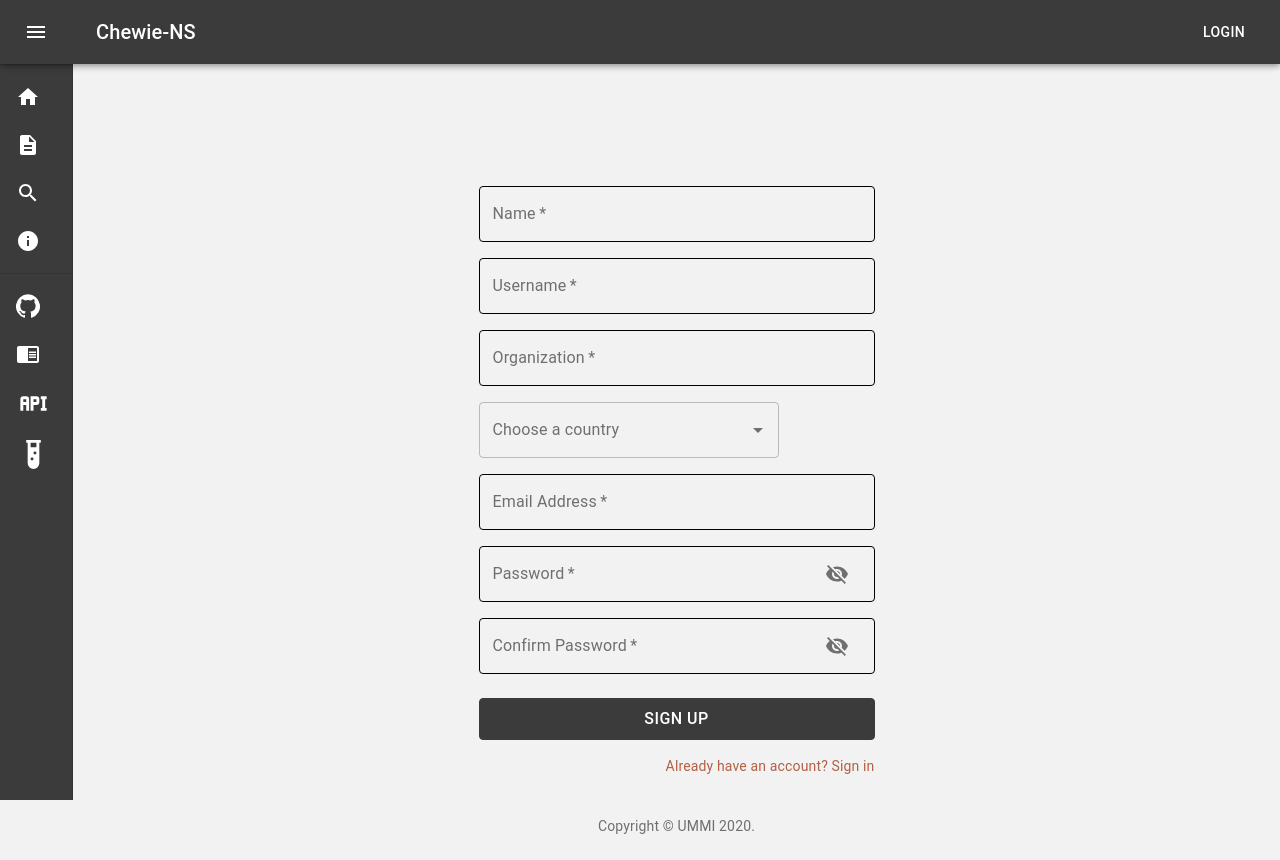
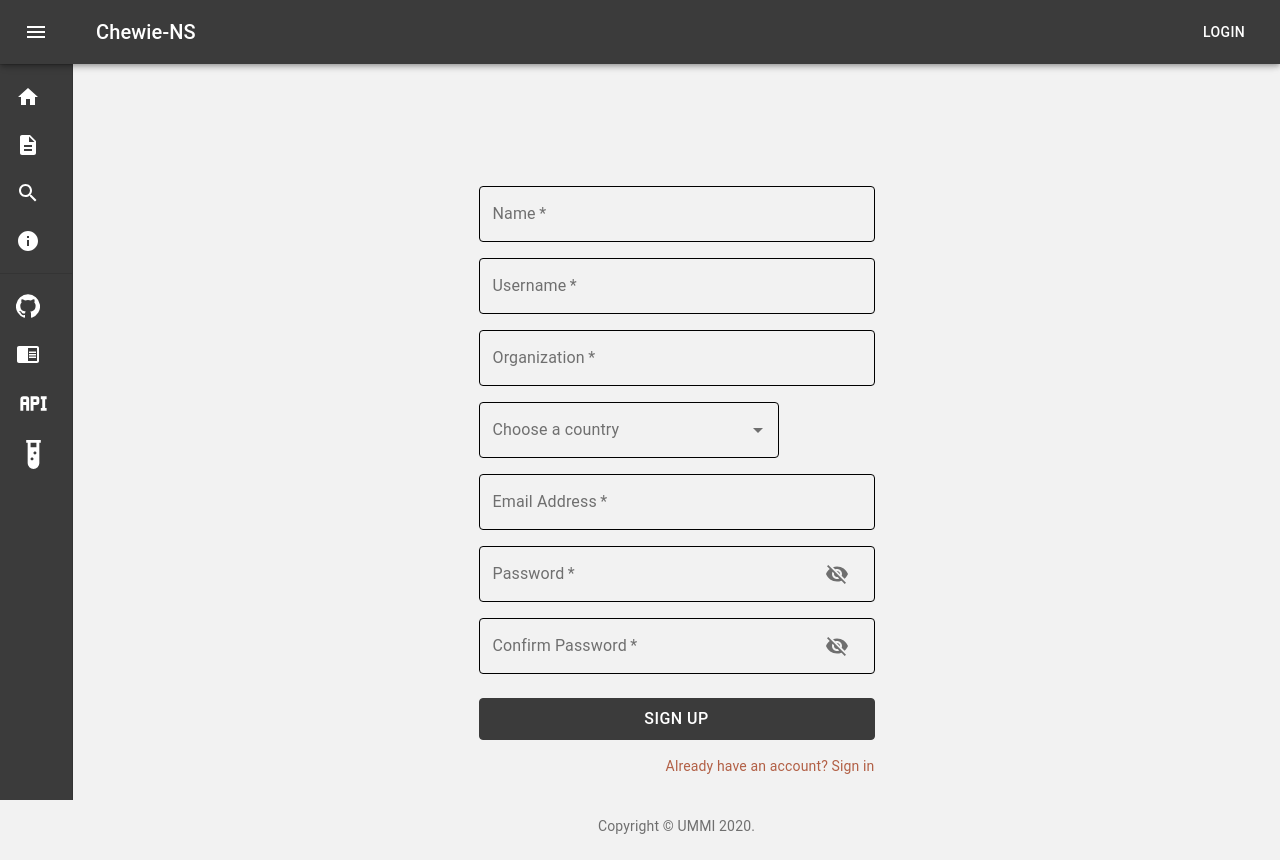
Before and after one commit to B-UMMI/Chewie-NS, a React (Create React App) app in the folder frontend_react/chewie_ns/: page /register in a window 1280 px wide. Built offline with nearby package versions, Linux system fonts and the light colour scheme.

Commit message:
Replaced the TextField component for the custom CssTextField. Added the fullWidth prop.

```diff
--- a/frontend_react/chewie_ns/src/containers/Auth/MuiRegister/MuiRegister.js
+++ b/frontend_react/chewie_ns/src/containers/Auth/MuiRegister/MuiRegister.js
@@ -270,10 +270,11 @@ class SignUp extends Component {
                   )}
                   onChange={(event, value) => this.setState({ country: value })}
                   renderInput={(params) => (
-                    <TextField
+                    <CssTextField
                       {...params}
                       label="Choose a country"
                       variant="outlined"
+                      fullWidth
                       inputProps={{
                         ...params.inputProps,
                         autoComplete: "new-password", // disable autocomplete and autofill
```
